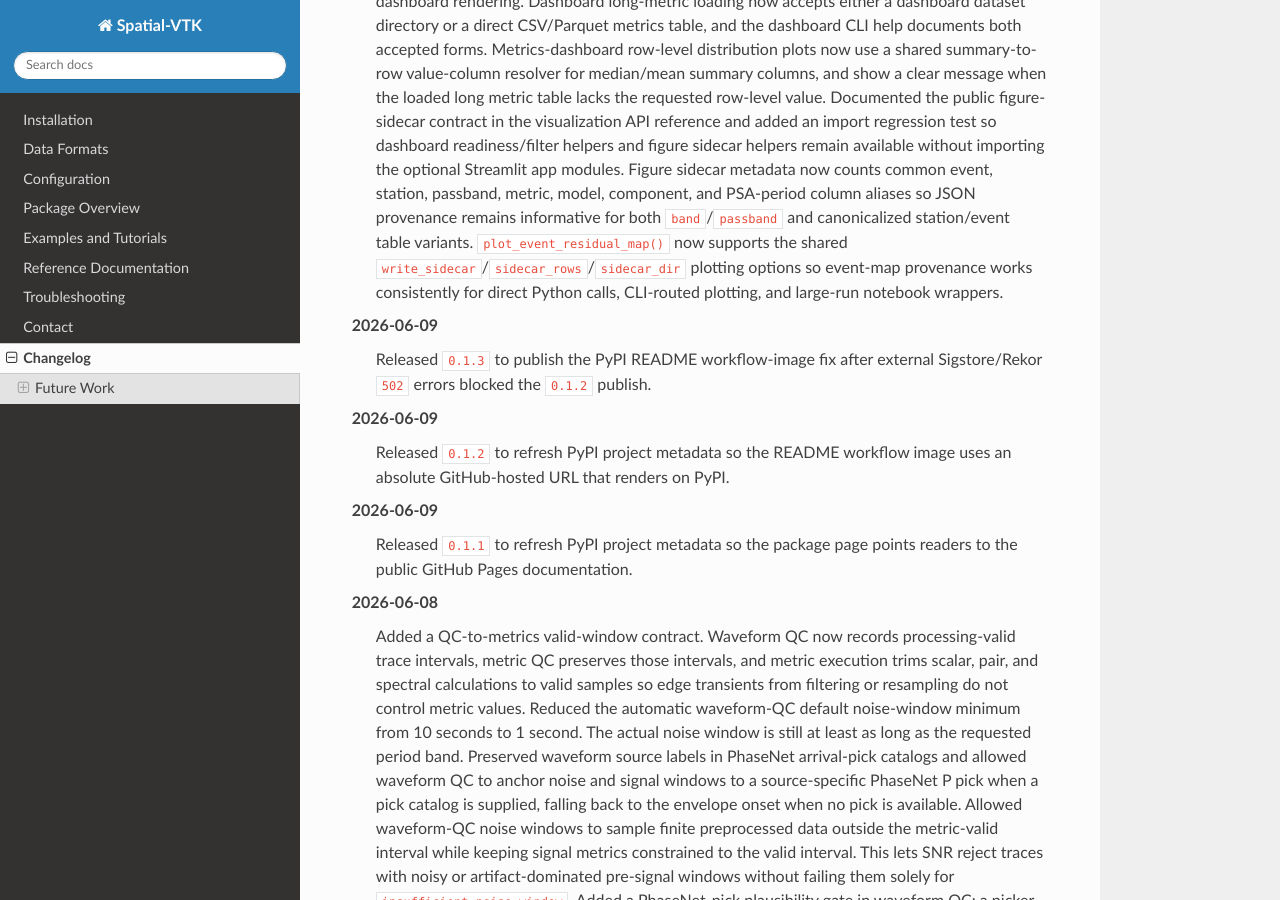
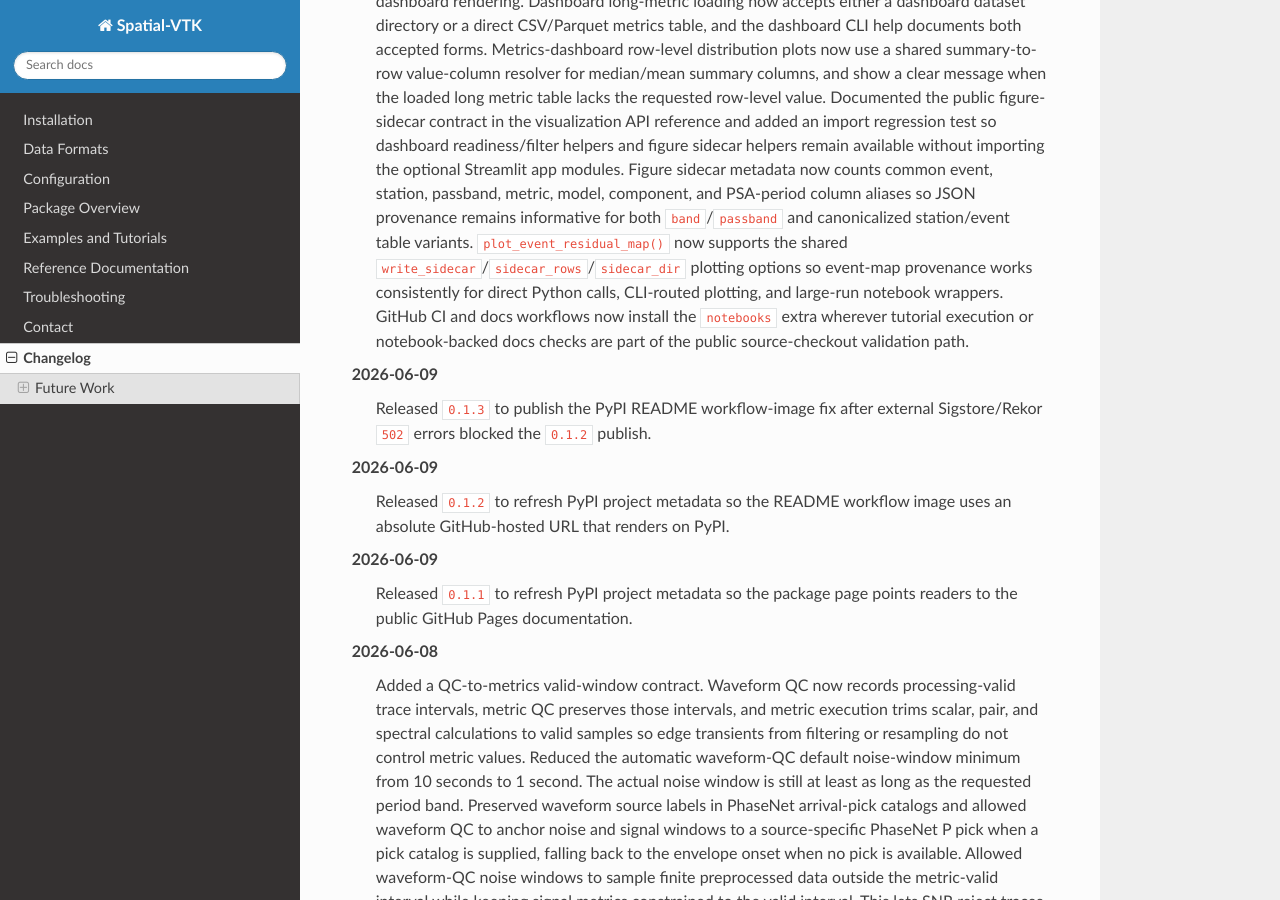
Before and after one commit to bcbirkel/spatial-vtk, a Sphinx documentation site: the page built from docs/changelog.rst, in a window 1280 px wide and 900 px high, scrolled down 1593 px. Built offline with Sphinx 7.4.7 and the Read the Docs theme 3.1.0, drawn with Linux system fonts in a browser that asks for light colours.

Commit message:
Install notebook extras in validation workflows

```diff
--- a/docs/changelog.rst
+++ b/docs/changelog.rst
@@ -103,6 +103,9 @@ Changelog
    ``write_sidecar``/``sidecar_rows``/``sidecar_dir`` plotting options so
    event-map provenance works consistently for direct Python calls, CLI-routed
    plotting, and large-run notebook wrappers.
+   GitHub CI and docs workflows now install the ``notebooks`` extra wherever
+   tutorial execution or notebook-backed docs checks are part of the public
+   source-checkout validation path.
 
 2026-06-09
    Released ``0.1.3`` to publish the PyPI README workflow-image fix after
```
Also changed, not shown: 3 other files.
